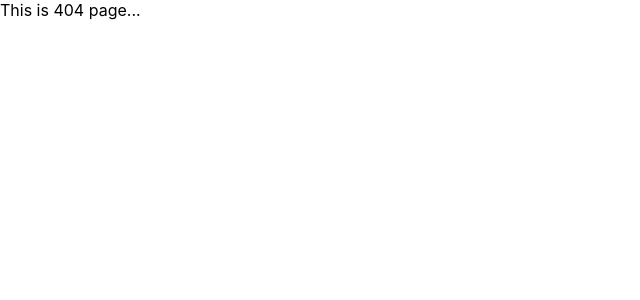
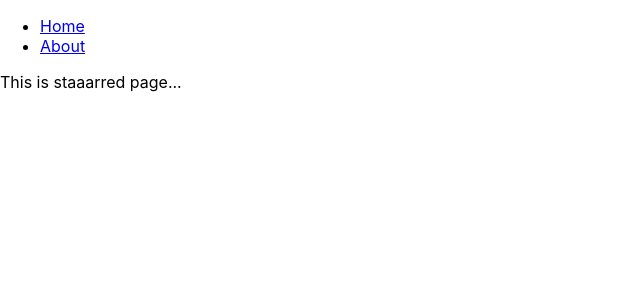
Before and after one commit to SanaProjects/box-office-app, a React (Create React App) app: page /about in a window 1280 px wide. Before the commit this address had no page. Shown: the top 300 px of the page, without its empty margins (0-640 px from the left). Built offline with nearby package versions, Linux system fonts and the light colour scheme.

Commit message:
add pages

```diff
--- a/src/App.js
+++ b/src/App.js
@@ -1,23 +1,31 @@
 import React from 'react';
 import { Switch, Route } from 'react-router-dom';
+import Navs from './components/Navs';
+import Home from './pages/Home';
+import About from './pages/About';
 // import logo from './logo.svg';
 // import './App.css';
 
 function App() {
   return (
+    <div>
+      <Navs />
       <Switch>
         <Route exact path="/">
-        This is hooome page...
+          <Home />
         </Route>
 
-      <Route exact path="/starred">
-        This is staaarred page...
+        <Route exact path="/about">
+          <About />
         </Route>
 
         <Route>
-        This is 404 page...
+          <div>
+           404 Not Found...
+          </div>
         </Route>
       </Switch>
+    </div>
   );
 }
 
--- /dev/null
+++ b/src/components/Navs.js
@@ -0,0 +1,29 @@
+import React from 'react';
+import {Link} from 'react-router-dom';
+
+const LINKS =[
+    {to:'/', text: 'Home'},
+    {to:'/about', text: 'About'},
+]
+
+
+
+const Navs = () => {
+  return (
+    <div>
+      <ul>
+
+        {
+          LINKS.map(item => <li key={item.to}><Link to={item.to}>{item.text}</Link></li>)
+        }
+
+        {/* <li>
+
+        </li> */}
+
+      </ul>
+    </div>
+  )
+}
+
+export default Navs
--- /dev/null
+++ b/src/pages/About.js
@@ -0,0 +1,11 @@
+import React from 'react'
+
+const About = () => {
+  return (
+    <div>
+      This is staaarred page...
+    </div>
+  )
+}
+
+export default About
--- /dev/null
+++ b/src/pages/Home.js
@@ -0,0 +1,11 @@
+import React from 'react'
+
+const Home = () => {
+  return (
+    <div>
+      This is hooome page...
+    </div>
+  )
+}
+
+export default Home
```
Lines whose indentation alone changed are shown as unchanged.
